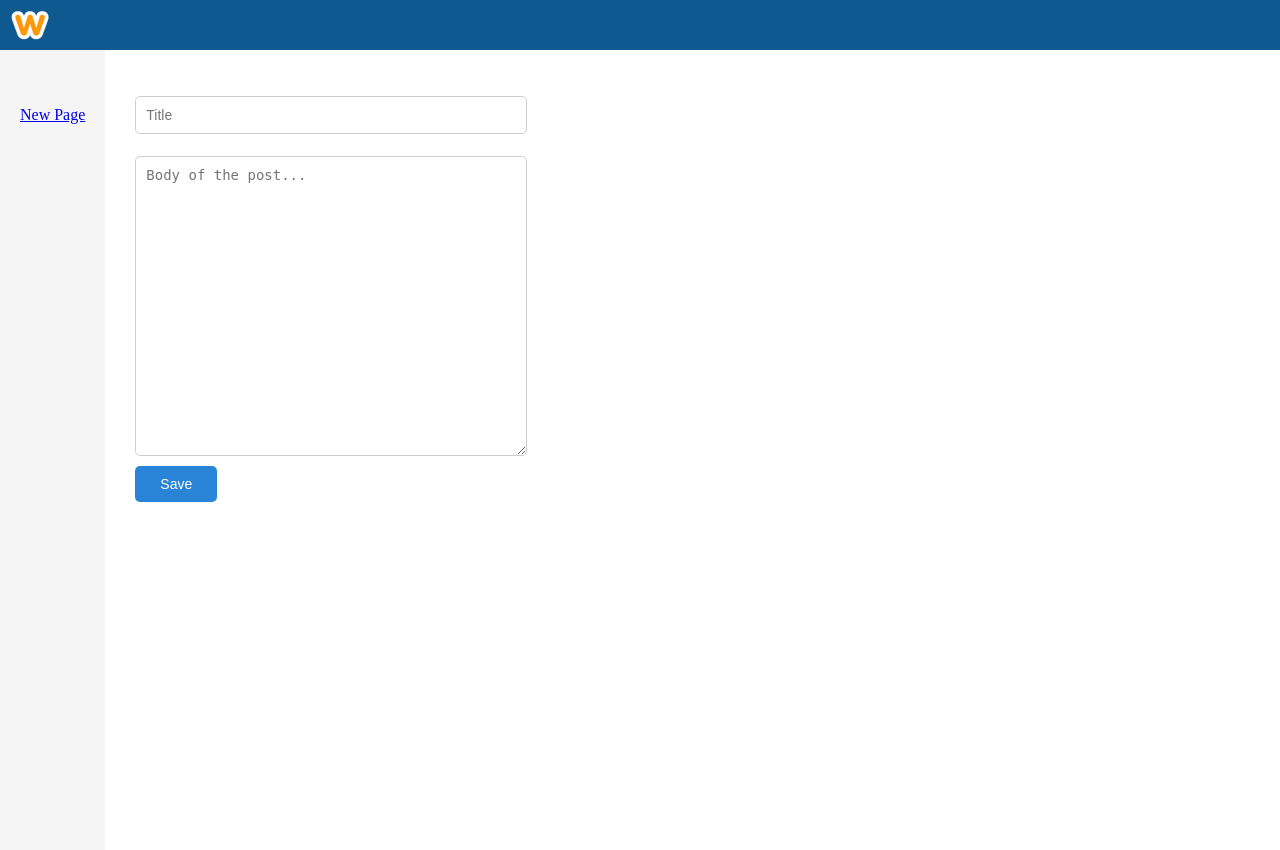
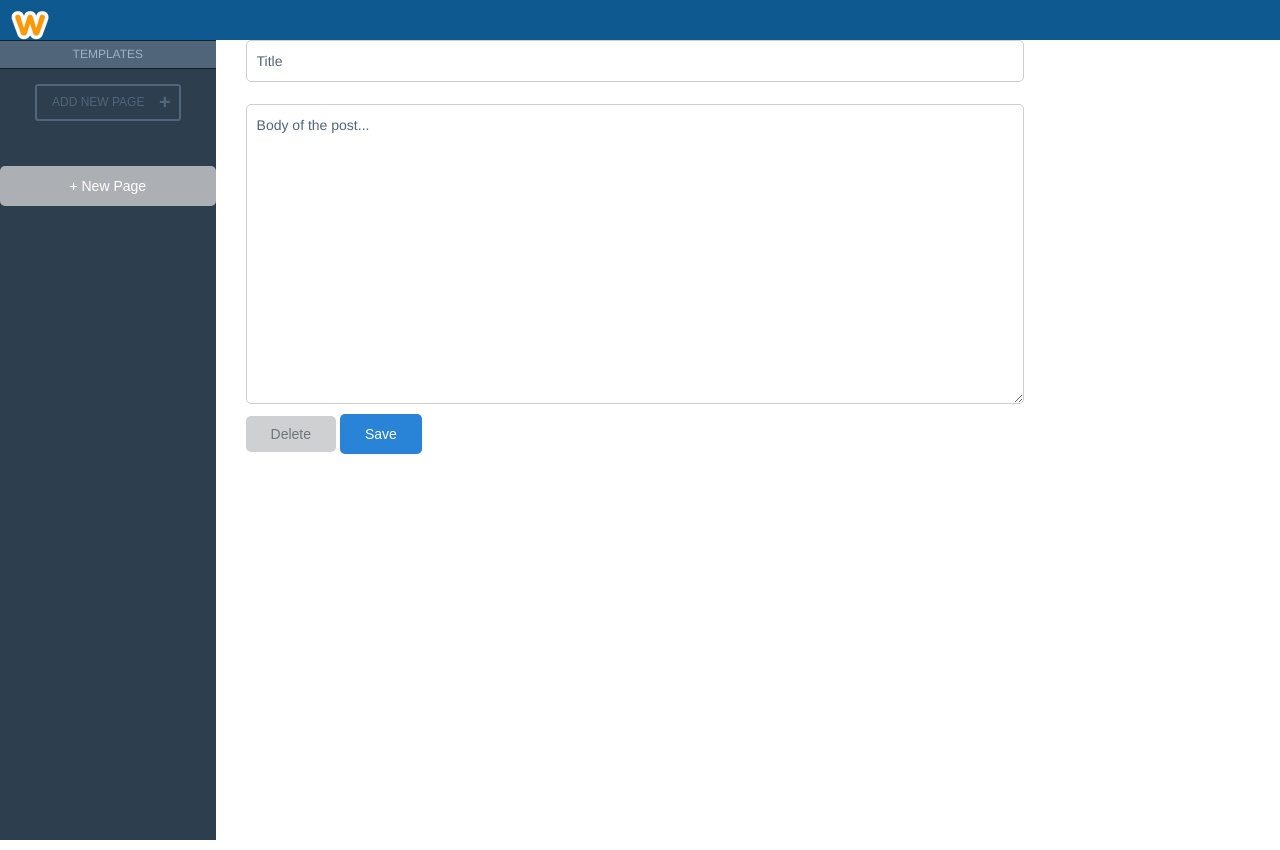
Before and after one commit to shivamthapar/weebly-mini, a Flask app: template app/templates/pages/main.html in a window 1280 px wide. Run offline with Flask 2, Linux system fonts and the light colour scheme; the template is opened without the code that fills it, so the values that code supplies are empty; parts of the project's set-up code (start-up, migrations or seed data) failed here and were passed over; some libraries are stand-ins or nearby versions.

Commit message:
begin restyling to match GIF mockup

```diff
--- a/app/static/css/main.css
+++ b/app/static/css/main.css
@@ -5,6 +5,7 @@ body{
 #content{
   display: table;
   height: 100%;
+  width: 80%;
 }
 #login-logo{
   width: 400px;
@@ -30,19 +31,50 @@ body{
   width: 20%;
   display: table-cell;
   height: 100%;
-  padding: 20px;
-  background: rgb(245,245,246);
+  background: rgb(45,62,79);
+  padding: 0px;
+  vertical-align: top;
+}
+.sidebar-section{
+}
+.sidebar-section-content{
+  padding: 15px 20px;
+}
+.sidebar-section-title{
+  background-color: rgb(80,101,122);
+  color: rgb(156,178,200);
+  width: 100%;
+  text-align: center;
+  padding: 5px 0px;
+  border-top: 1px solid rgb(20,32,42);
+  border-bottom: 1px solid rgb(20,32,42);
+  font-size: 12px;
+  margin-bottom: 0px;
+}
+#sidebar-new-page-button{
+  background: rgb(172,176,180);
+  color: white;
+  border: none;
+  font-size: 14px;
+  border-radius: 5px;
+  text-decoration: none;
+  font-family: 'Arial', sans-serif;
+  width: 100%;
+  display: block;
+  text-align: center;
+  padding: 10px 0px;
 }
 #mainpanel{
-  width: 100%;
+  width: 75%;
   display: table-cell;
   height: 100%;
   padding-left:30px;
 }
 #pages-list{
   list-style: none;
-  padding: 0px;
   padding-top: 20px;
+  padding: 0px 15px 0px 15px;
+  margin-bottom: 30px;
 }
 #pages-list li{
   color: rgb(111,117,122);
@@ -51,7 +83,69 @@ body{
 }
 #pages-list li a{
   text-decoration: none;
-  color: rgb(111,117,122);
+  color: white;
+  width: 100%;
+  background: rgb(84,142,200);
+  display: block;
+  padding: 8px 0px 8px 15px;
+  border-radius: 3px;
+  font-size: 12px;
+}
+#pages-list li a.selected{
+  color: black;
+}
+li#sidebar-new-page{
+  position: relative;
+}
+#sidebar-new-page-input{
+  text-decoration: none;
+  color: rgb(80,102,123);
+  width: 100%;
+  background: none;
+  display: block;
+  padding: 8px 0px 8px 15px;
+  border-radius: 3px;
+  font-size: 12px;
+  border: 2px solid rgb(80,102,123);
+}
+#sidebar-new-page-input:hover{
+  color: white;
+}
+::-webkit-input-placeholder {
+  color: rgb(80,102,123);
+}
+
+:-moz-placeholder { /* Firefox 18- */
+  color: rgb(80,102,123);
+}
+
+::-moz-placeholder {  /* Firefox 19+ */
+  color: rgb(80,102,123);
+}
+
+:-ms-input-placeholder {
+  color: rgb(80,102,123);
+}
+#sidebar-new-page-add{
+  display: inline-block;
+  position: absolute;
+  top: 4px;
+  font-size: 20px;
+  right: 10px;
+  color: rgb(80,102,123);
+  font-weight: bold;
+}
+#sidebar-new-page-add #plus-button{
+  color: rgb(80,102,123);
+  font-weight: bold;
+  font-size: 20px;
+  background: none;
+  padding: 0;
+  cursor: pointer;
+  border: none;
+}
+#sidebar-new-page-add #plus-button:hover{
+  color: white;
 }
 #page-title{
   width: 100%;
@@ -72,11 +166,20 @@ body{
   height: 300px;
   color: rgb(111,117,122);
 }
-#page-save-button{
-  background: rgb(41,131,214);
+.page-panel-btn{
   color: white;
   border: none;
   font-size: 14px;
   border-radius: 5px;
   padding: 10px 25px;
+  display: inline;
+  font-family: 'Arial', sans-serif;
+  text-decoration: none;
 }
+#page-save-button{
+  background: rgb(41,131,214);
+}
+#page-delete-button{
+  background: rgb(206,208,210);
+  color: rgb(111,117,122);
+}
--- a/app/templates/pages/main.html
+++ b/app/templates/pages/main.html
@@ -2,6 +2,8 @@
   <head>
     <title>WeeblyMini - Pages</title>
     <link rel="stylesheet" href = "{{url_for('static',filename='css/main.css')}}" />
+    <link href="http://netdna.bootstrapcdn.com/bootstrap/3.0.2/css/bootstrap.min.css" rel="stylesheet">
+    <script src="//ajax.googleapis.com/ajax/libs/jquery/1.8.2/jquery.min.js" ></script>
   </head>
   <body>
     <div id = "nav-bar">
--- a/app/templates/pages/mainpanel.html
+++ b/app/templates/pages/mainpanel.html
@@ -1,9 +1,12 @@
 <div id="mainpanel" >
+  {% if not noPages %}
   <form action = "/pages/update/{{page.id}}" method = "POST">
     <input id="page-title" type = "text" name = "title" placeholder="Title" value="{{page.title}}"/>
     <br />
     <textarea id="page-content" name = "content" placeholder="Body of the post...">{{page.content}}</textarea>
     <br />
-    <input id="page-save-button" type="submit" value = "Save" />
+    <a class="page-panel-btn" id="page-delete-button" data-href="http://google.com">Delete</a>
+    <input class="page-panel-btn"id="page-save-button" type="submit" value = "Save" />
   </form>
+  {% endif %}
 </div>
--- a/app/templates/pages/sidebar.html
+++ b/app/templates/pages/sidebar.html
@@ -1,8 +1,21 @@
 <div id="sidebar">
-  <ul id = "pages-list">
-    {% for page in pages %}
-    <li><a href="/pages/{{page.id}}">{{page.title}}</a></li>
-    {% endfor %}
-  </ul>
-  <a href="/pages/create">New Page</a>
+  <div class = "sidebar-section" id = "pages">
+    <p class = "sidebar-section-title">TEMPLATES</p>
+    <div class="sidebar-section-content">
+      <ul id = "pages-list">
+        {% if not noPages %}
+          {% for p in pages %}
+          <li><a {% if id == p.id %} class="selected" {% endif %} href="/pages/{{p.id}}">{{p.title}}</a></li>
+          {% endfor %}
+        {% endif %}
+        <li id="sidebar-new-page">
+          <form action="/pages/create" method="POST">
+            <input id = "sidebar-new-page-input" name="title" type = "text" placeholder = "ADD NEW PAGE" />
+            <span id = "sidebar-new-page-add"><input type="submit" id="plus-button" value="+" /></span>
+          </form>
+        </li>
+      </ul>
+    </div>
+  </div>
+  <a id="sidebar-new-page-button" href="/pages/create">+ New Page</a>
 </div>
```
Also changed, not shown: app/pages/views.py (+23 -8 lines), app/static/icon-delete.png (added), app/static/icon-pencil.png (added), app/static/icon-plus.png (added).
